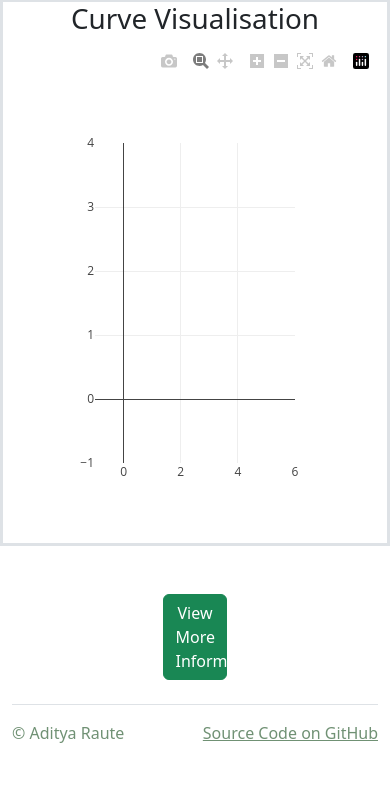
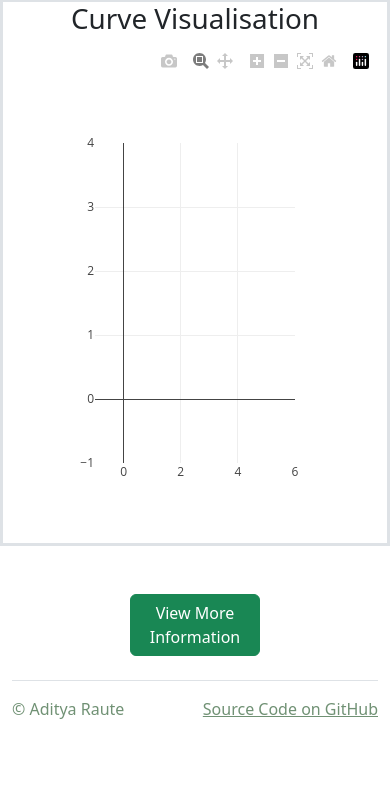
Before and after one commit to adityaraute/Therminer-Assignment, a Flask app: template templates/index.html in a window 390 px wide. Shown: the part 561-1346 px from the top of the page. After the commit the page ends 1322 px from the top, so only its background shows below. Run offline with Flask 3, Linux system fonts and the light colour scheme; the template is opened without the code that fills it: most values are stand-ins (such as "Sample title", 1, 10 or a date in 2020); some libraries are stand-ins or nearby versions.

Commit message:
View More info button made responsive (only before clicking)

```diff
--- a/templates/index.html
+++ b/templates/index.html
@@ -78,7 +78,7 @@
 
 <div class="container" id="more-info">
   <div class="row justify-content-center">
-    <button onclick="showinfo(this)" class="btn btn-success col-2" id="view-more">View More Information</button>
+    <button onclick="showinfo(this)" class="btn btn-success col-4 col-sm-2" id="view-more">View More Information</button>
   </div>
     {% if other %}
   <div class="row justify-content-center">
```
